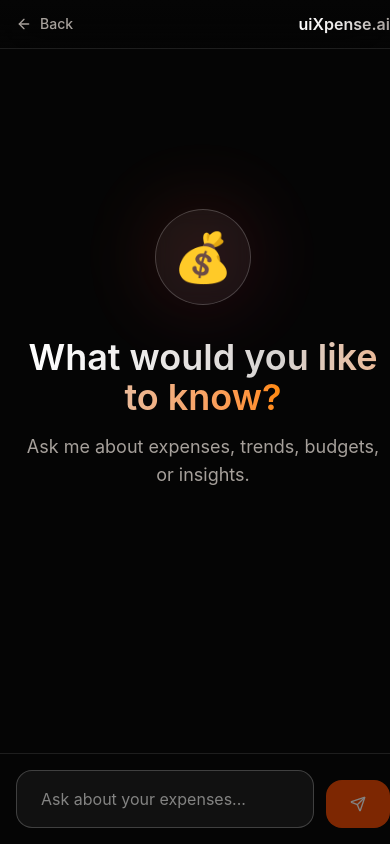
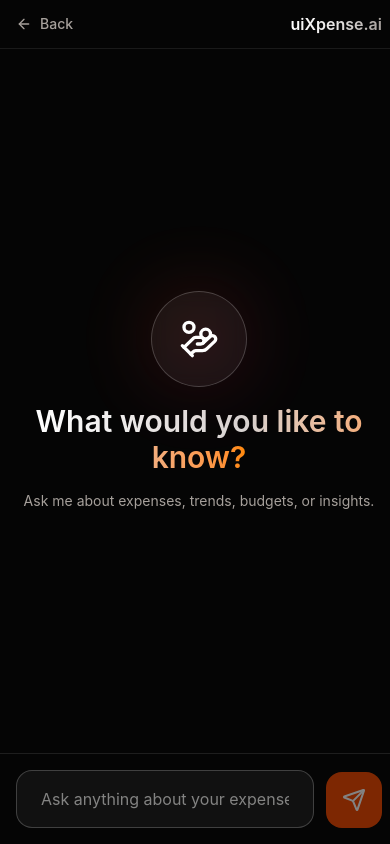
Before and after one commit to mukulpadwal/uixpense-ai, a React (Vite) app in the folder client/: page /chat in a window 390 px wide. Built offline with nearby package versions, Linux system fonts and the light colour scheme.

Commit message:
refactor: styling of agent steps ui

```diff
--- a/client/src/components/chat-message.tsx
+++ b/client/src/components/chat-message.tsx
@@ -47,19 +47,19 @@ function ChatMessage({ message }: { message: StreamMessage }) {
 
   if (message.type === "toolCall:start") {
     return (
-      <div className="flex justify-start my-2 px-12">
-        <div className="flex items-start gap-3 px-4 py-3 rounded-xl border bg-stone-900/40 border-white/5 backdrop-blur-md max-w-2xl group transition-all hover:border-white/10 animate-in fade-in slide-in-from-left-2 duration-300">
-          <div className="shrink-0 mt-1">
+      <div className="w-full flex justify-start my-2 px-12">
+        <div className="w-full flex items-start gap-3 px-4 py-3 rounded-xl border bg-stone-900/40 border-white/5 backdrop-blur-md group transition-all hover:border-white/10 animate-in fade-in slide-in-from-left-2 duration-300">
+          <div className="mt-1">
             <div className="p-1.5 rounded-md bg-stone-800/80 border border-white/10">
               <Terminal className="w-3.5 h-3.5 text-orange-500" />
             </div>
           </div>
-          <div className="flex flex-col gap-1.5 min-w-0">
+          <div className="w-full flex flex-col gap-1.5">
             <div className="flex items-center gap-2">
-              <span className="text-[10px] uppercase tracking-wider font-bold text-stone-500">
-                System Step
+              <span className="text-xs uppercase tracking-wider font-bold text-stone-500">
+                Agent Step
               </span>
-              <span className="text-sm font-medium text-stone-300 truncate font-mono">
+              <span className="text-xs font-medium text-stone-300 truncate font-mono">
                 {message.payload.name}
               </span>
             </div>
@@ -79,14 +79,14 @@ function ChatMessage({ message }: { message: StreamMessage }) {
 
   if (message.type === "tool") {
     return (
-      <div className="flex flex-col justify-start my-2 px-12">
-        <div className="flex items-start gap-3 px-4 py-3 rounded-xl border bg-stone-900/40 border-white/5 backdrop-blur-md max-w-2xl group transition-all hover:border-white/10 animate-in fade-in slide-in-from-left-2 duration-300">
+      <div className="w-full flex flex-col justify-start my-2 px-12">
+        <div className="w-full flex items-start gap-3 px-4 py-3 rounded-xl border bg-stone-900/40 border-white/5 backdrop-blur-md group transition-all hover:border-white/10 animate-in fade-in slide-in-from-left-2 duration-300">
           <div className="shrink-0 mt-1">
             <div className="p-1.5 rounded-md bg-stone-800/80 border border-white/10">
               <Terminal className="w-3.5 h-3.5 text-orange-500" />
             </div>
           </div>
-          <div className="flex flex-col gap-1.5 min-w-0">
+          <div className="w-full flex flex-col gap-1.5 min-w-0">
             <div className="flex items-center gap-2">
               <span className="text-[10px] uppercase tracking-wider font-bold text-stone-500">
                 System Step Result
--- a/client/src/components/hero.tsx
+++ b/client/src/components/hero.tsx
@@ -30,7 +30,7 @@ function Hero() {
 
         {/* Description */}
         <p className="text-lg md:text-xl max-w-2xl mx-auto mb-10 font-light leading-relaxed text-stone-400">
-          uiXpense-ai is the autonomous financial agent that transforms natural
+          uiXpense AI is the autonomous financial agent that transforms natural
           language into database-backed insights. Add expenses, visualize
           trends, and query your wealth simply by talking.
         </p>
--- a/client/src/components/navbar.tsx
+++ b/client/src/components/navbar.tsx
@@ -10,7 +10,7 @@ function NavBar() {
             <HandCoins className="h-5 w-5" />
           </div>
           <span className="text-sm font-semibold tracking-wide text-foreground">
-            uiXpense<span className="text-foreground/40">-ai</span>
+            uiXpense<span className="text-foreground/40"> AI</span>
           </span>
         </div>
 
--- a/client/src/pages/ChatPage.tsx
+++ b/client/src/pages/ChatPage.tsx
@@ -1,7 +1,7 @@
 import type React from "react";
 import { Link } from "react-router";
 import { useState, useRef, useEffect } from "react";
-import { Send, ArrowLeft } from "lucide-react";
+import { Send, ArrowLeft, Loader2, HandCoins } from "lucide-react";
 import { fetchEventSource } from "@microsoft/fetch-event-source";
 import type { StreamMessage } from "@/types";
 import { ChatMessage } from "@/components";
@@ -118,7 +118,7 @@ export default function ChatPage() {
 
   return (
     <div className="h-screen w-full bg-background text-foreground grid grid-rows-[auto_1fr_auto]">
-      <div className="border-b border-white/10 bg-linear-to-b from-background via-background/80 to-transparent backdrop-blur-xl z-10">
+      <div className="border-b">
         <div className="max-w-7xl mx-auto px-4 sm:px-8 py-3 flex items-center justify-between">
           <Link
             to="/"
@@ -140,23 +140,24 @@ export default function ChatPage() {
       </div>
 
       <div className="overflow-y-auto scroll-smooth">
-        <div className="max-w-7xl mx-auto px-4 sm:px-8 py-8 space-y-6">
+        {}
+        <div className="h-full max-w-7xl mx-auto px-4 sm:px-8 py-8 space-y-6">
           {messages.length === 0 ? (
-            <div className="flex flex-col items-center justify-center text-center py-32 space-y-8">
+            <div className="h-full flex flex-col items-center justify-center text-center gap-4">
               <div className="relative">
                 <div className="absolute inset-0 rounded-full blur-2xl bg-linear-to-br from-orange-600/30 to-pink-600/20 animate-pulse" />
                 <div className="relative w-24 h-24 rounded-full border border-white/20 bg-white/5 backdrop-blur-sm flex items-center justify-center">
-                  <span className="text-5xl">💰</span>
+                  <HandCoins className="h-10 w-10" />
                 </div>
               </div>
 
               <div className="space-y-4 max-w-2xl">
-                <h2 className="text-4xl sm:text-5xl font-semibold">
+                <h2 className="text-3xl sm:text-5xl font-semibold">
                   <span className="bg-linear-to-r from-white via-stone-300 to-orange-400 bg-clip-text text-transparent">
                     What would you like to know?
                   </span>
                 </h2>
-                <p className="text-stone-400 text-lg">
+                <p className="text-stone-400 text-sm sm:text-lg">
                   Ask me about expenses, trends, budgets, or insights.
                 </p>
               </div>
@@ -189,16 +190,20 @@ export default function ChatPage() {
               type="text"
               value={input}
               onChange={(e) => setInput(e.target.value)}
-              placeholder="Ask about your expenses..."
+              placeholder="Ask anything about your expenses..."
               disabled={isLoading}
               className="flex-1 bg-white/5 border border-white/20 rounded-2xl px-6 py-4 text-stone-100 focus:outline-none focus:ring-2 focus:ring-orange-500/50"
             />
             <button
               type="submit"
               disabled={isLoading || !input.trim()}
-              className="bg-orange-600 hover:bg-orange-700 text-white rounded-2xl px-6 py-4 font-semibold disabled:opacity-50"
+              className="cursor-pointer bg-orange-600 hover:bg-orange-700 text-white rounded-2xl p-4 font-semibold disabled:opacity-50"
             >
-              <Send className="w-4 h-4" />
+              {isLoading ? (
+                <Loader2 className="w-6 h-6 animate-spin" />
+              ) : (
+                <Send className="w-6 h-6" />
+              )}
             </button>
           </div>
         </form>
```
